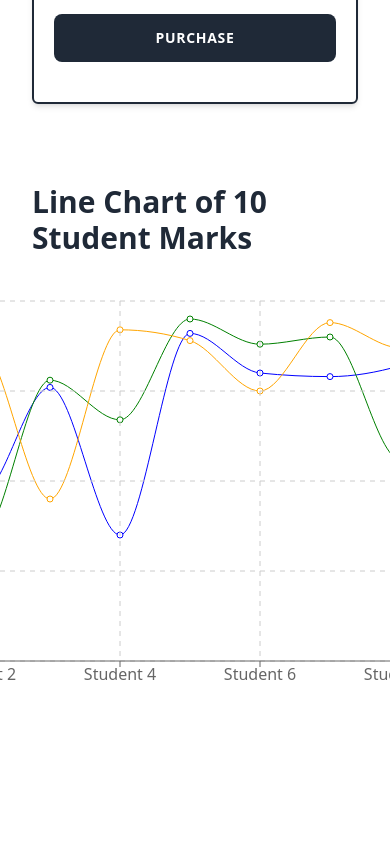
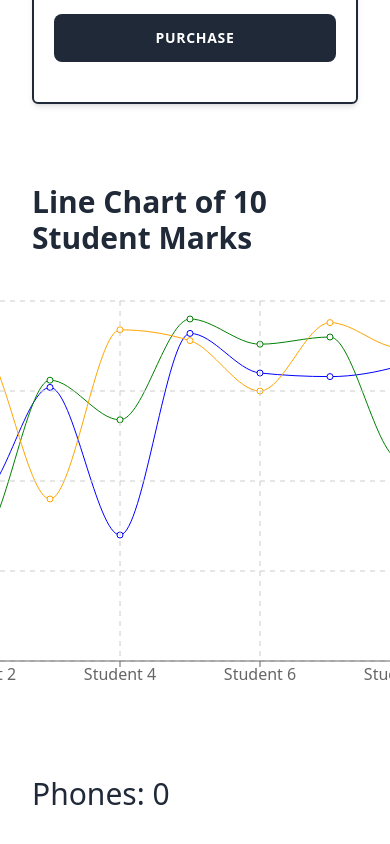
Before and after one commit to AskatAsh/React-JS-Practice, a React (Vite) app in the folder third-react/: page / in a window 390 px wide. Shown: the part 1940-2784 px from the top of the page. Before the commit the page ends 2748 px from the top, so only its background shows below. Built offline with nearby package versions, Linux system fonts and the light colour scheme; no server answers.

Commit message:
showed the phones data length using state

```diff
--- a/third-react/src/Component/Phone/Phone.jsx
+++ b/third-react/src/Component/Phone/Phone.jsx
@@ -1,15 +1,17 @@
 import { useEffect, useState } from "react";
-
+import axios from "axios";
 const Phone = () => {
     const [phones, setPhones] = useState([]);
     useEffect(() => {
         fetch('https://openapi.programming-hero.com/api/phones?search=iphone')
         .then(res => res.json())
-        .then(data => console.log(data.data))
+        .then(data => setPhones(data.data))
     }, [])
+    // axios.get('https://openapi.programming-hero.com/api/phones?search=iphone')
+    // .then(data => console.log(data.data))
     return (
         <div>
-
+            <h2 className="text-3xl">Phones: {phones.length}</h2>
         </div>
     );
 };
```
